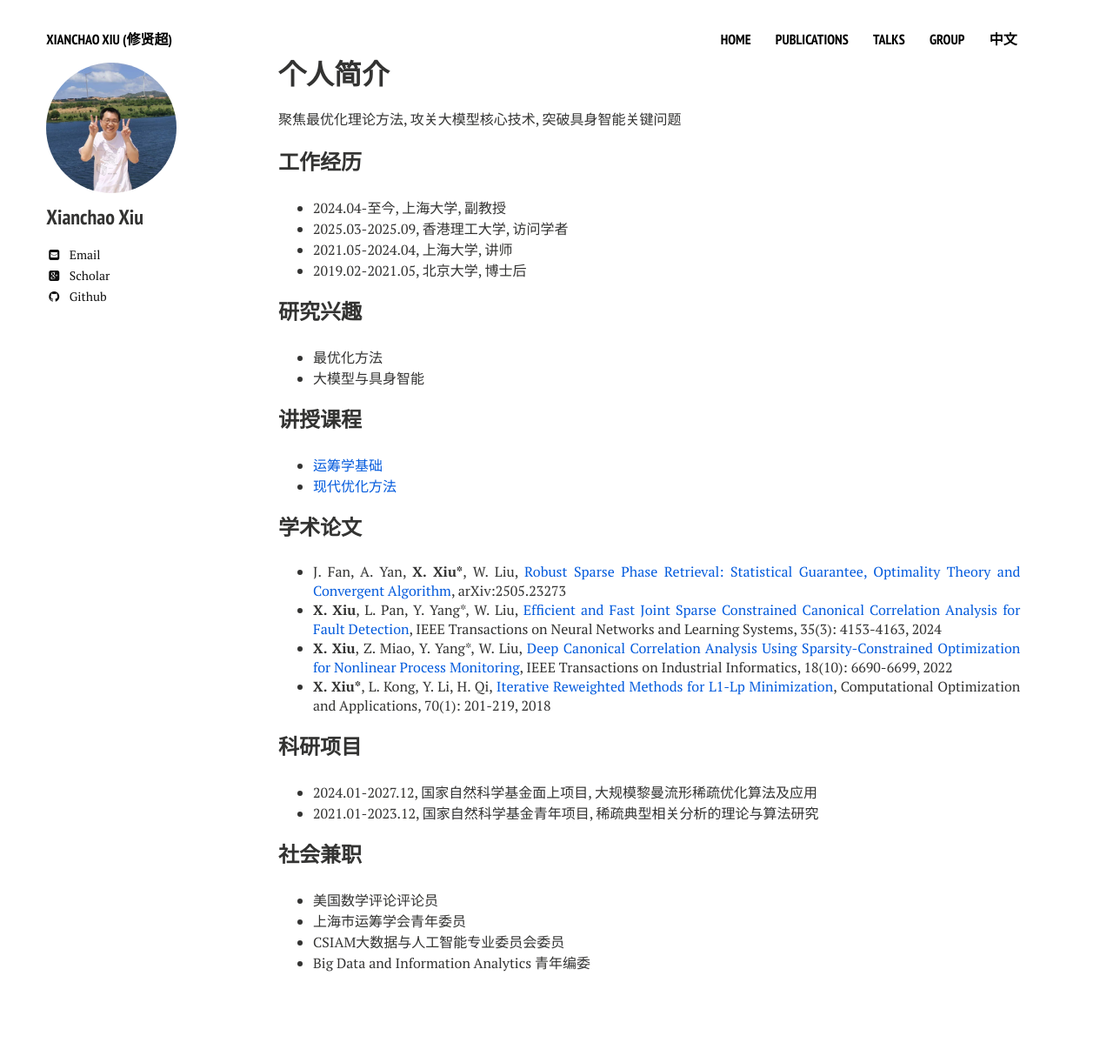
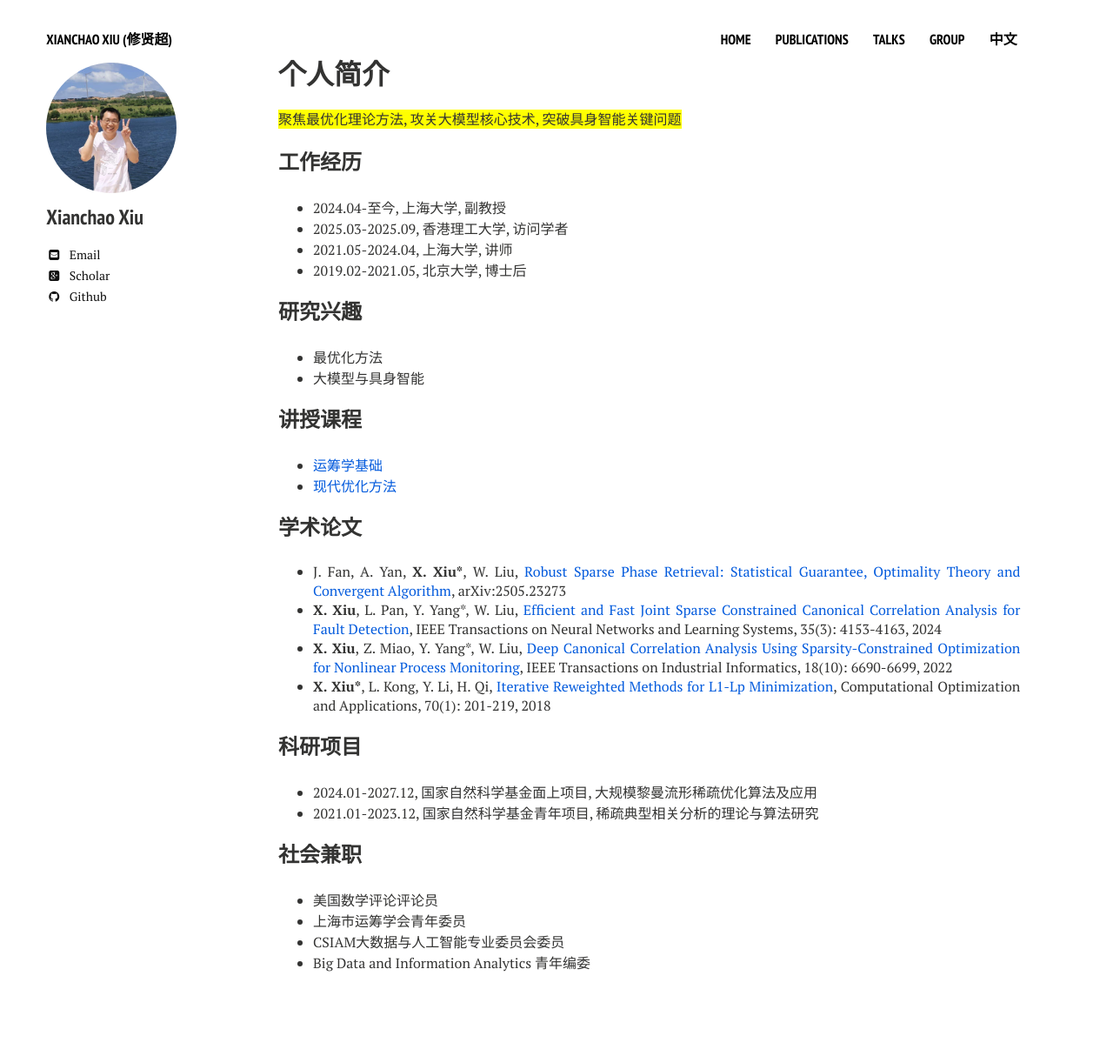
Before and after one commit to xianchaoxiu/xianchaoxiu.github.io, a Jekyll site: the page built from chinese/index.md, in a window 1280 px wide. Shown: the whole page at 87% size. Built offline with Jekyll 4.4.1, drawn with Linux system fonts in a browser that asks for light colours; nearby versions of some CDN libraries.

Commit message:
Update index.md

```diff
--- a/chinese/index.md
+++ b/chinese/index.md
@@ -7,8 +7,9 @@ comments: false
 share: false
 ---
 
+<span style="background-color: yellow;">  聚焦最优化理论方法, 攻关大模型核心技术, 突破具身智能关键问题  </span>
 
- 聚焦最优化理论方法, 攻关大模型核心技术, 突破具身智能关键问题
+
 
 ### 工作经历
 * 2024.04-至今, 上海大学, 副教授 <br>
```
